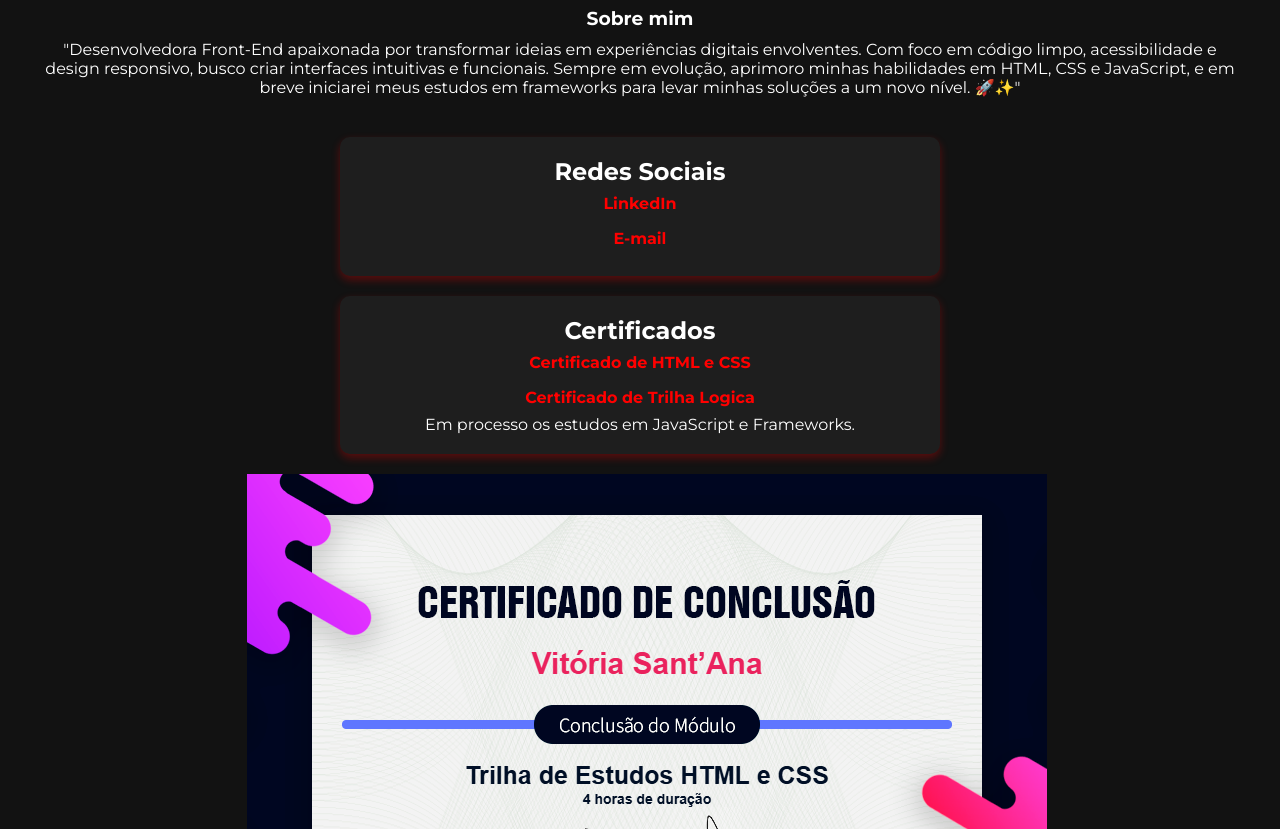
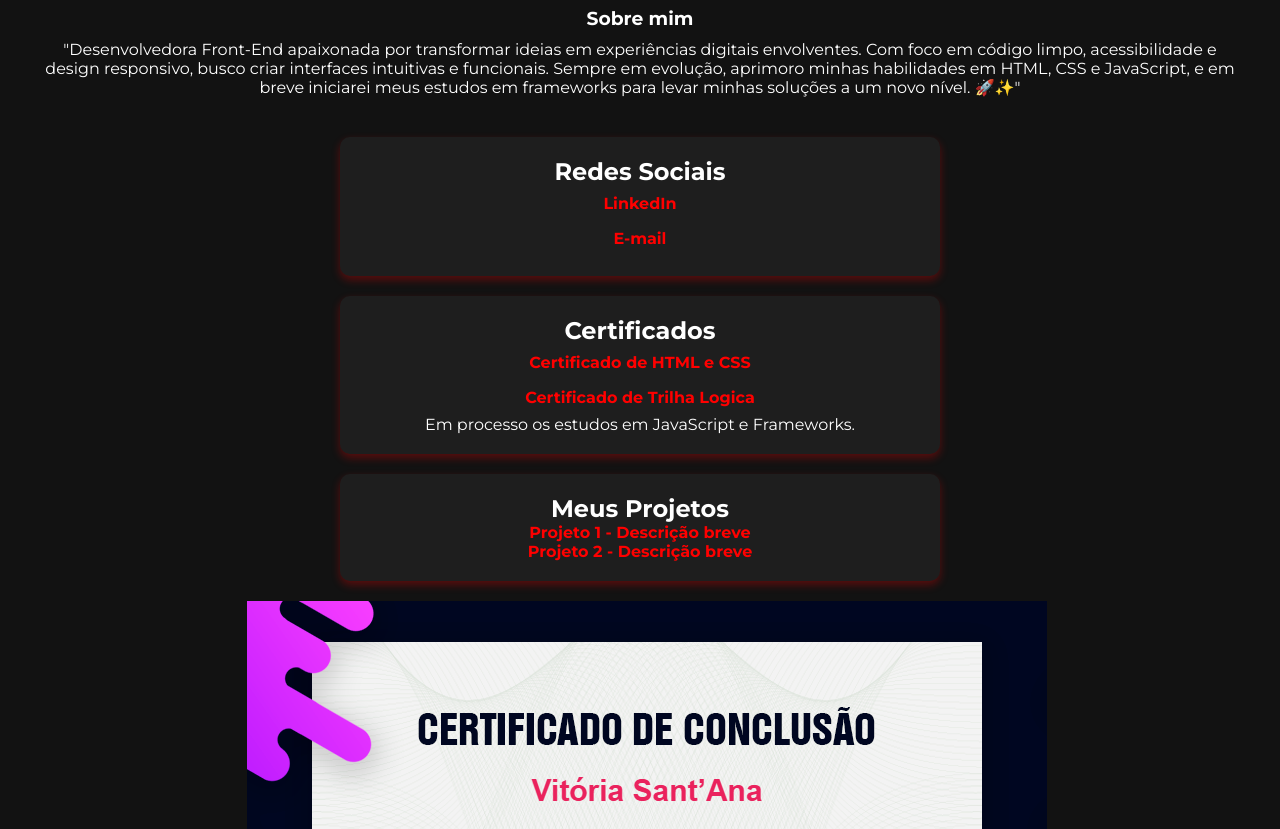
Before and after one commit to Silva01123/portfolio, a plain HTML site: page Meu Portfolio/Portfolio/Curriculo/index.html in a window 1280 px wide. Shown: the part 271-1100 px from the top of the page. Drawn offline with Linux system fonts and the light colour scheme.

Commit message:
Sua mensagem de commit aqui

```diff
--- a/Meu Portfolio/Portfolio/Curriculo/index.html
+++ b/Meu Portfolio/Portfolio/Curriculo/index.html
@@ -37,6 +37,22 @@
         <p>Em processo os estudos em JavaScript e Frameworks.</p>
     </section>
 
+    <section id="projetos">
+        <h2>Meus Projetos</h2>
+        <div class="projetos-container">
+            <div class="projeto">
+                <a href="https://silva01123.github.io/portfolio/" target="_blank">
+                    <p>Projeto 1 - Descrição breve</p>
+                </a>
+            </div>
+            <div class="projeto">
+                <a href="https://silva01123.github.io/portfolio/" target="_blank">
+                    <p>Projeto 2 - Descrição breve</p>
+                </a>
+            </div>
+        </div>
+    </section>
+
     <div id="modal" class="modal">
         <span class="fechar" onclick="fecharModal()">&times;</span>
         <img src="img/certificado-trilha-de-estudos-html-e-css.jpg" alt="modal-conteudo">
```
